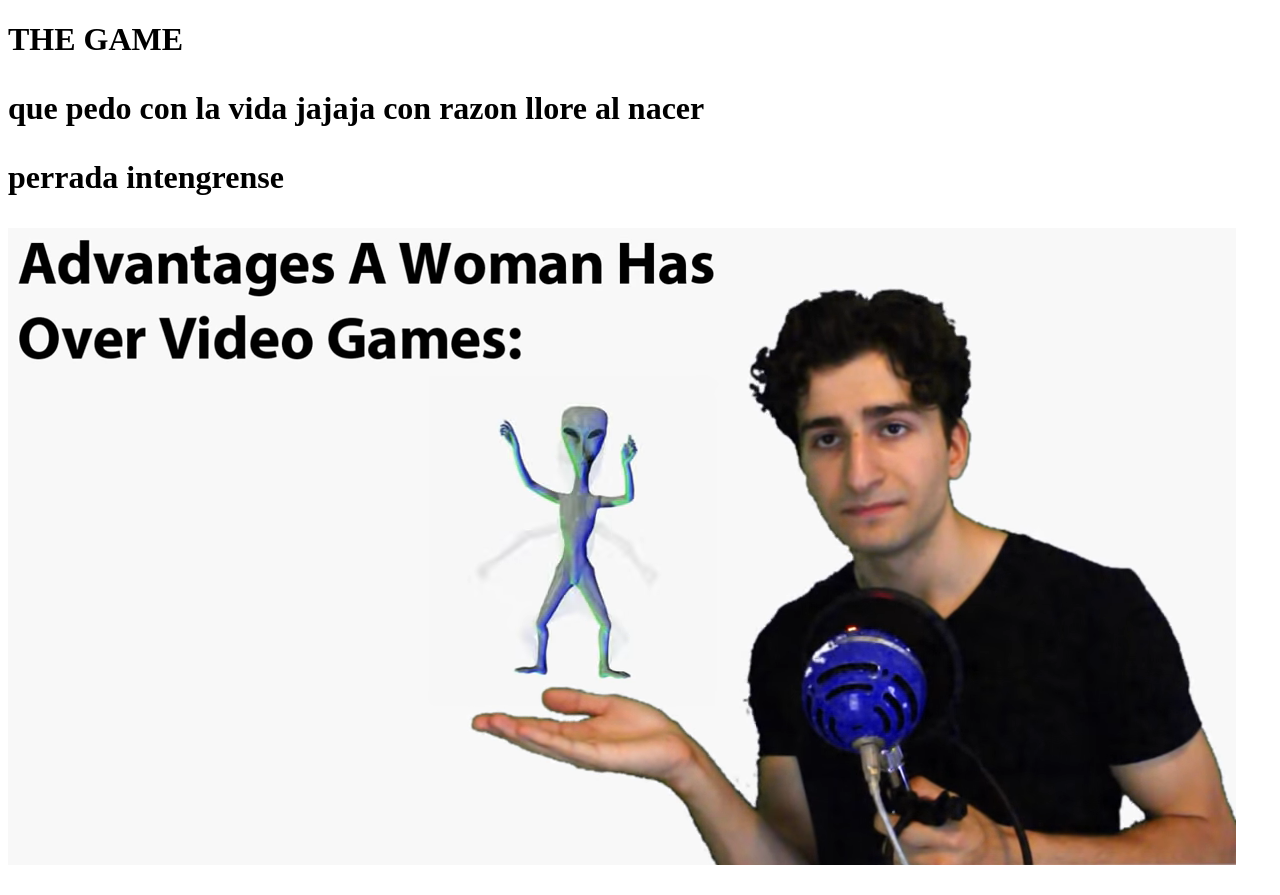
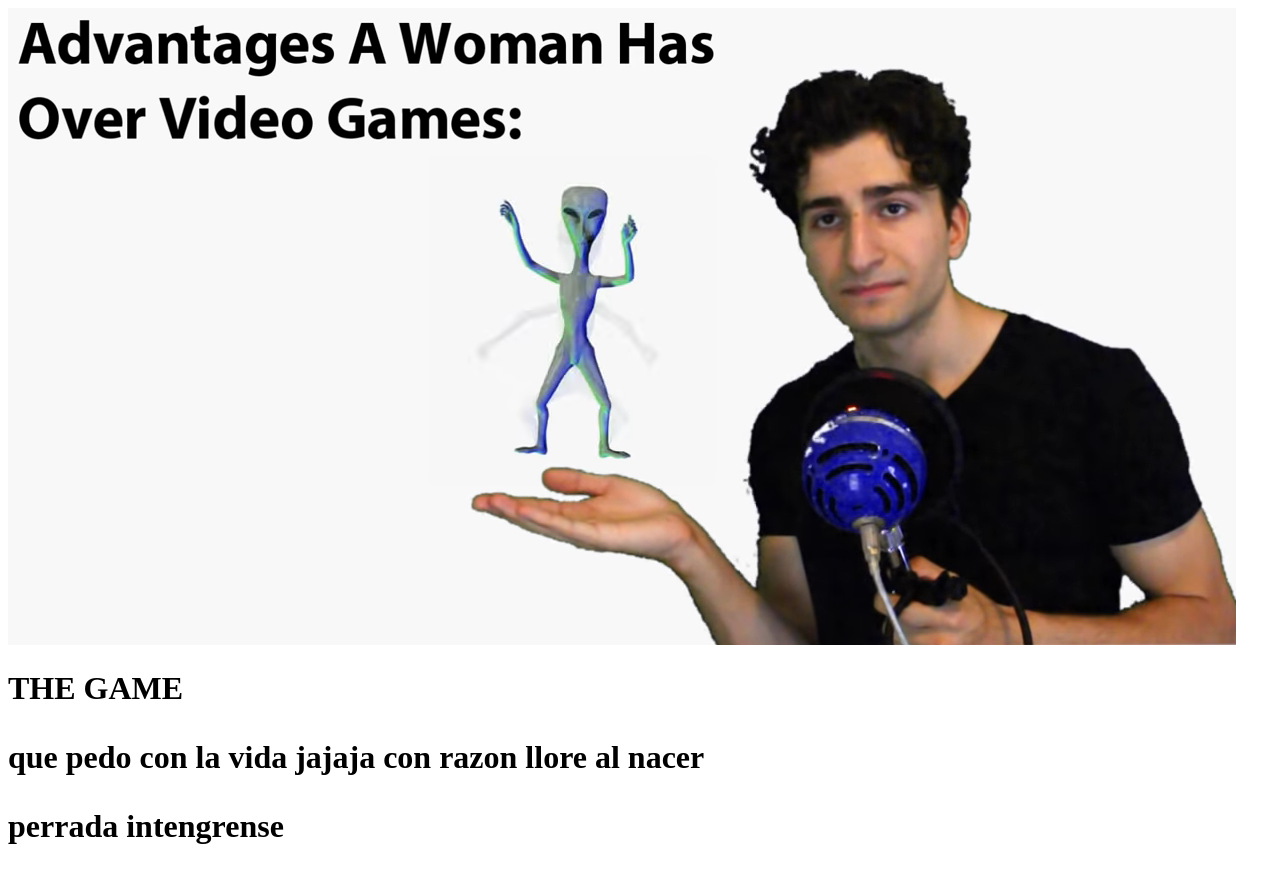
Before and after one commit to eonstar24/repositorio-html, a plain HTML site: page index.html in a window 1280 px wide. Drawn offline with Linux system fonts and the light colour scheme.

Commit message:
Add files via upload

```diff
--- a/index.html
+++ b/index.html
@@ -4,11 +4,10 @@
         <title>Perrada alterada</title>
   </head>
   <body>
-        <h1>THE GAME</hi>
+    <img src="https://raw.githubusercontent.com/eonstar24/repositorio-html/master/bois.PNG";style="width:900 px; height: 200 px">
+       <h1>THE GAME</hi>
         <p>que pedo con la vida jajaja con  razon llore al nacer</p>
         <p>perrada intengrense</p>
 
-   <img src="https://raw.githubusercontent.com/eonstar24/repositorio-html/master/bois.PNG">
-
   </body>
 </html>
```
